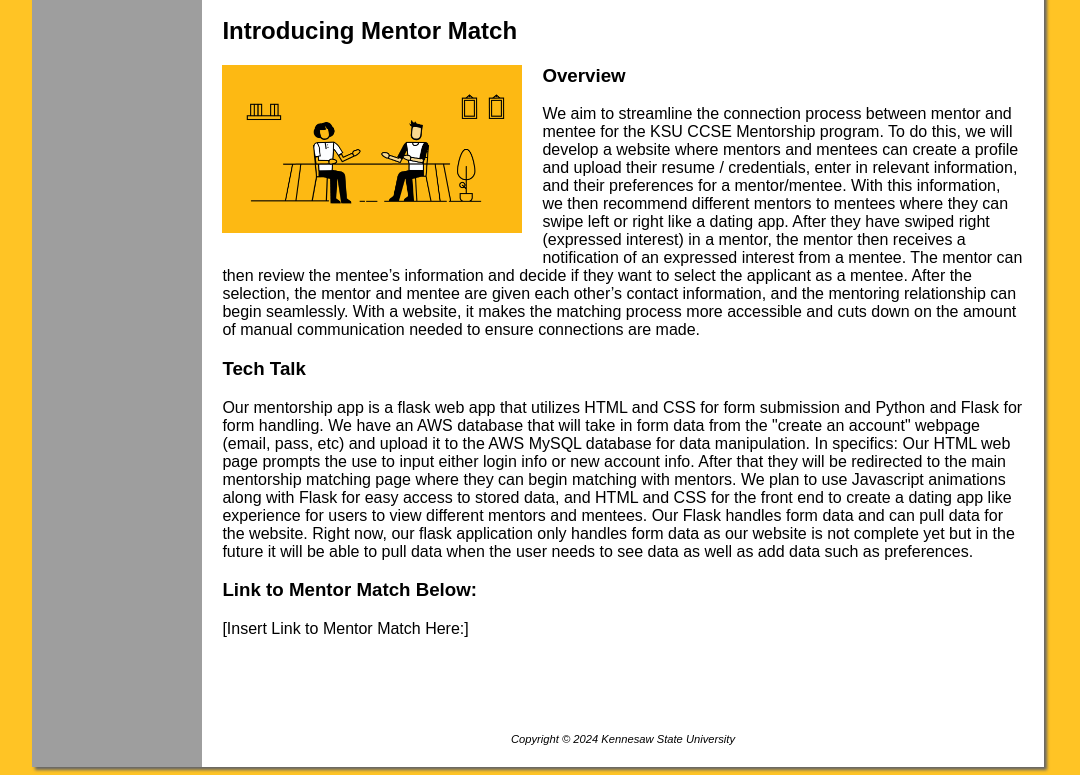
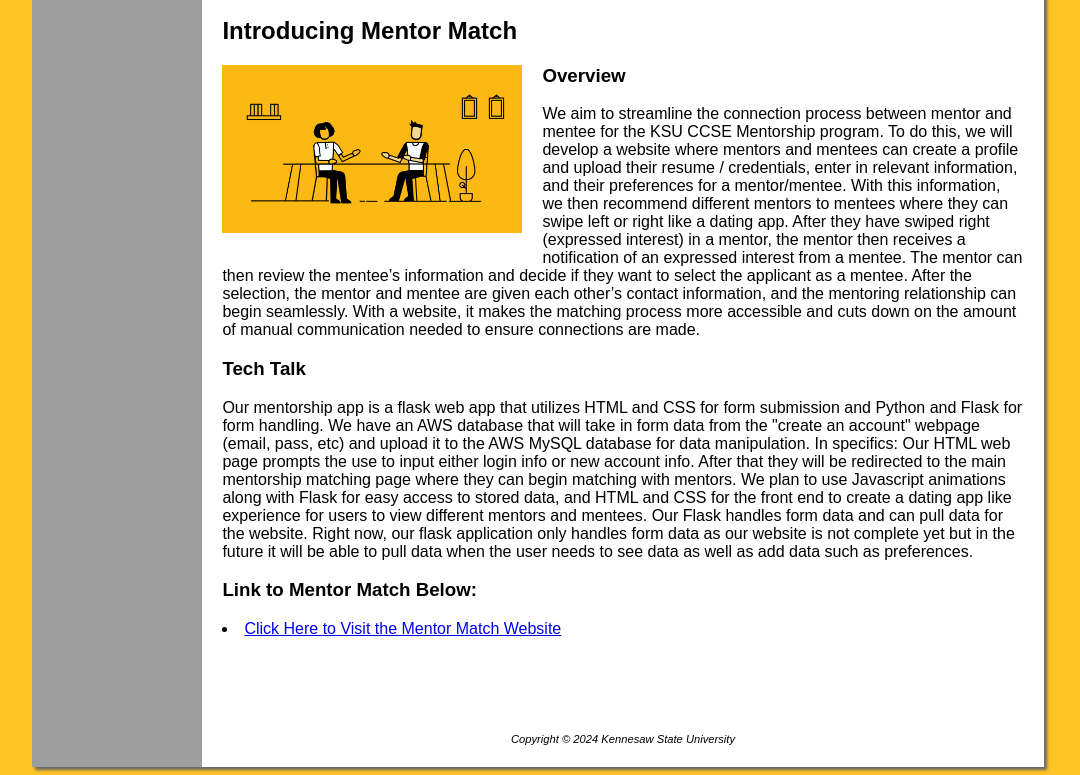
Before and after one commit to KSUMentorshipMatching/INDY-7-ProjectWebsite, a plain HTML site: page index.html in a window 1280 px wide. Shown: the part 669-1444 px from the top of the page, without its empty margins (102-1182 px from the left). Drawn offline with Linux system fonts and the light colour scheme.

Commit message:
Added link to mentor match website

```diff
--- a/index.html
+++ b/index.html
@@ -85,7 +85,9 @@
   Our Flask handles form data and can pull data for the website. Right now, our flask application only handles form data as our website is not complete yet but in the future it will be able to pull data when the user needs to see data as well as add data such as preferences.
 
   <h3>Link to Mentor Match Below:</h3>
-  [Insert Link to Mentor Match Here:]
+  <li><a href="https://ksumentorshipapp.pythonanywhere.com/">Click Here to Visit the Mentor Match Website</a></li><p></p>
+
+
 <p>
   <div class="clear">&nbsp; &nbsp; &nbsp; &nbsp; &nbsp; &nbsp; &nbsp; &nbsp;
   &nbsp; &nbsp; &nbsp; &nbsp; &nbsp; &nbsp;&nbsp;
```
